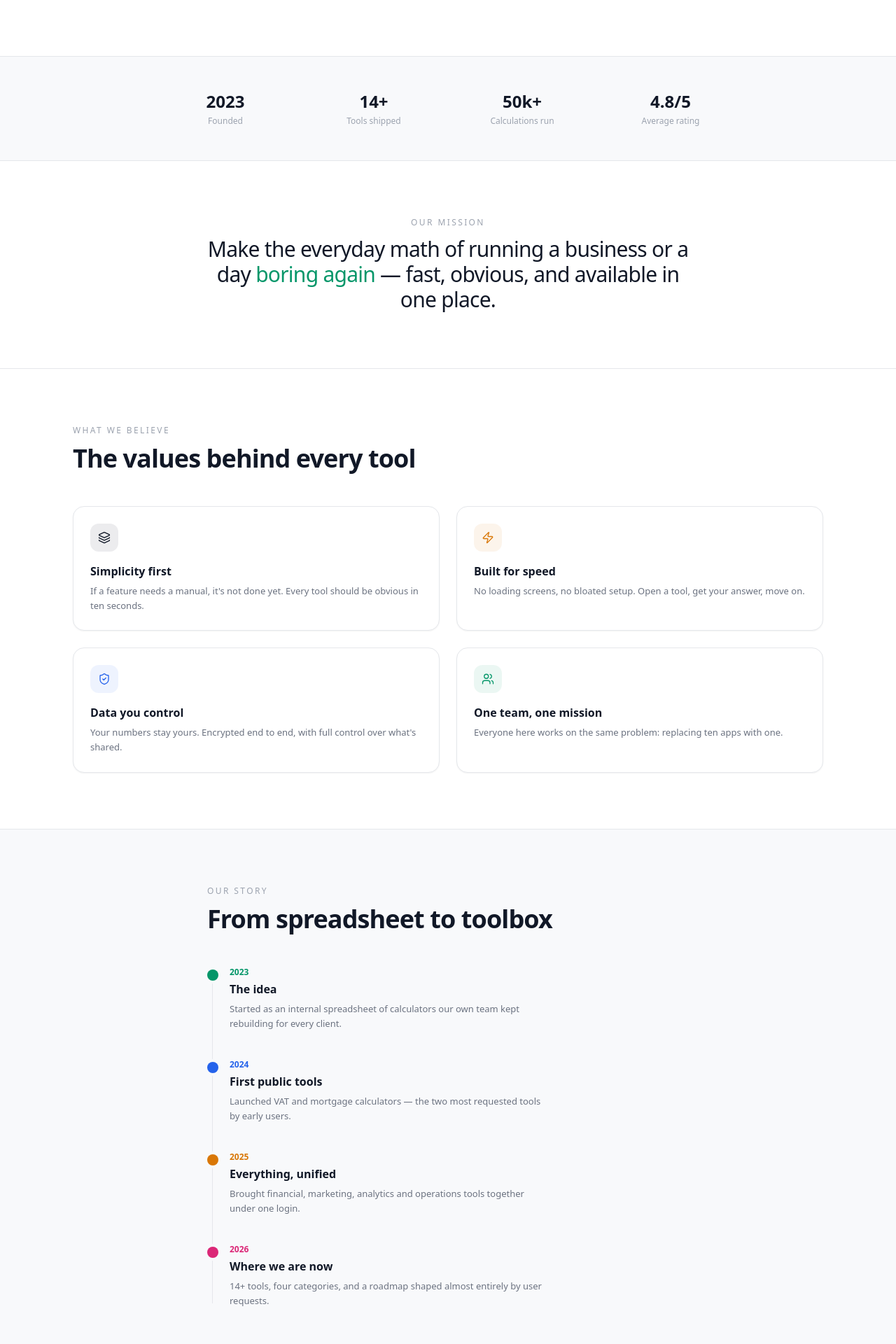
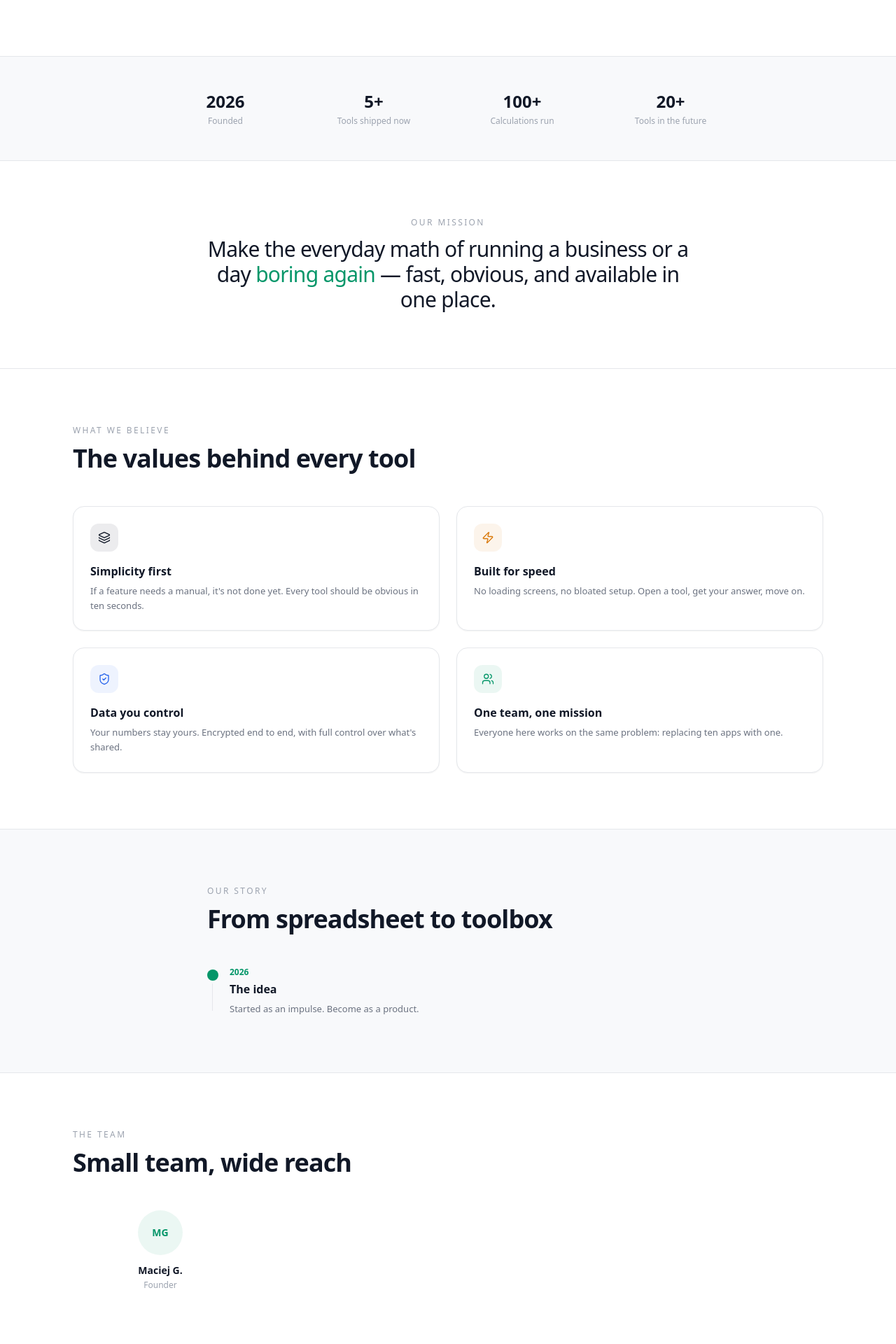
Before and after one commit to maciek617/everything-app-frontend, a Nuxt app: page /learn in a window 1280 px wide. Shown: the part 480-2400 px from the top of the page at 70% size. Built offline with nearby package versions, Linux system fonts and the light colour scheme.

Commit message:
Fix visual bugs

```diff
--- a/app/pages/index.vue
+++ b/app/pages/index.vue
@@ -1,7 +1,5 @@
 <template>
   <div class="min-h-screen bg-white text-[#111827]">
-    <!-- nav -->
-
     <!-- hero -->
     <section class="relative overflow-hidden">
       <!-- glow orbs -->
@@ -32,7 +30,7 @@
           in one place.
         </h1>
         <p
-          class="mx-auto mt-6 max-w-xl text-[16px] leading-relaxed text-[#6B7280]"
+          class="mx-auto mt-6 max-w-2xl text-[16px] leading-relaxed text-[#6B7280]"
         >
           Financial calculators, health calculators, analytics dashboards and
           math operations workflows — no more switching between a dozen apps to
@@ -65,11 +63,11 @@
           class="mx-auto mt-16 grid max-w-md grid-cols-3 gap-6 border-t border-[#E5E7EB] pt-8"
         >
           <div>
-            <p class="text-2xl font-bold tabular-nums">14+</p>
+            <p class="text-2xl font-bold tabular-nums">5+</p>
             <p class="mt-1 text-xs text-[#9CA3AF]">Tools available</p>
           </div>
           <div>
-            <p class="text-2xl font-bold tabular-nums">4</p>
+            <p class="text-2xl font-bold tabular-nums">5</p>
             <p class="mt-1 text-xs text-[#9CA3AF]">Categories</p>
           </div>
           <div>
@@ -97,7 +95,7 @@
         <NuxtLink
           v-for="cat in categories"
           :key="cat.id"
-          :to="`/products?category=${cat.id}`"
+          to="/products"
           class="group relative overflow-hidden rounded-2xl border border-[#E5E7EB] bg-white p-6 shadow-sm transition-all duration-200 hover:-translate-y-0.5 hover:border-[#D1D5DB] hover:shadow-md"
         >
           <div
@@ -278,16 +276,15 @@ const categories = [
       "VAT, mortgage, invoicing and every money calculation you run weekly.",
     accent: "#059669",
     icon: LineChart,
-    count: 5,
+    count: 2,
   },
   {
     id: "marketing",
     label: "Marketing",
-    description:
-      "Campaigns, budgets and newsletters, planned without switching tabs.",
+    description: "Campaigns, budgets and newsletters. Without switching app.",
     accent: "#D97706",
     icon: Megaphone,
-    count: 3,
+    count: 1,
   },
   {
     id: "analytics",
@@ -296,16 +293,15 @@ const categories = [
       "Dashboards, forecasts and retention — the numbers that matter, live.",
     accent: "#2563EB",
     icon: BarChart3,
-    count: 3,
+    count: 1,
   },
   {
-    id: "operations",
-    label: "Operations",
-    description:
-      "Scheduling, tasks and workflows for teams that run on process.",
+    id: "health",
+    label: "Health",
+    description: "Calculate your BMI+ and more... with our original formula.",
     accent: "#DB2777",
     icon: Settings2,
-    count: 3,
+    count: 1,
   },
 ];
 
--- a/app/pages/learn/index.vue
+++ b/app/pages/learn/index.vue
@@ -1,13 +1,11 @@
 <script setup lang="ts">
 import {
-  Sparkles,
   ArrowRight,
   Layers,
   Zap,
   ShieldCheck,
   Users,
   Rocket,
-  Target,
   Compass,
 } from "lucide-vue-next";
 
@@ -44,49 +42,27 @@ const values = [
 
 const timeline = [
   {
-    year: "2023",
+    year: "2026",
     title: "The idea",
-    description:
-      "Started as an internal spreadsheet of calculators our own team kept rebuilding for every client.",
+    description: "Started as an impulse. Become as a product.",
     accent: "#059669",
-  },
-  {
-    year: "2024",
-    title: "First public tools",
-    description:
-      "Launched VAT and mortgage calculators — the two most requested tools by early users.",
-    accent: "#2563EB",
-  },
-  {
-    year: "2025",
-    title: "Everything, unified",
-    description:
-      "Brought financial, marketing, analytics and operations tools together under one login.",
-    accent: "#D97706",
-  },
-  {
-    year: "2026",
-    title: "Where we are now",
-    description:
-      "14+ tools, four categories, and a roadmap shaped almost entirely by user requests.",
-    accent: "#DB2777",
   },
 ];
 
 const team = [
   {
     name: "Maciej G.",
-    role: "Co-founder & Product",
+    role: "Founder",
     initials: "MG",
     accent: "#059669",
   },
 ];
 
 const stats = [
-  { value: "2023", label: "Founded" },
-  { value: "14+", label: "Tools shipped" },
-  { value: "50k+", label: "Calculations run" },
-  { value: "4.8/5", label: "Average rating" },
+  { value: "2026", label: "Founded" },
+  { value: "5+", label: "Tools shipped now" },
+  { value: "100+", label: "Calculations run" },
+  { value: "20+", label: "Tools in the future" },
 ];
 </script>
 
--- a/app/pages/products/index.vue
+++ b/app/pages/products/index.vue
@@ -29,7 +29,7 @@ const categories: Category[] = [
   { id: "marketing", label: "Marketing", accent: "#F59E0B" },
   { id: "analytics", label: "Analytics", accent: "#60A5FA" },
   { id: "health", label: "Health", accent: "#FF0000" },
-  { id: "math", label: "Math", accent: "#F472B6" },
+  { id: "productivity", label: "Productivity", accent: "#F472B6" },
 ];
 
 const tools: Tool[] = [
```
